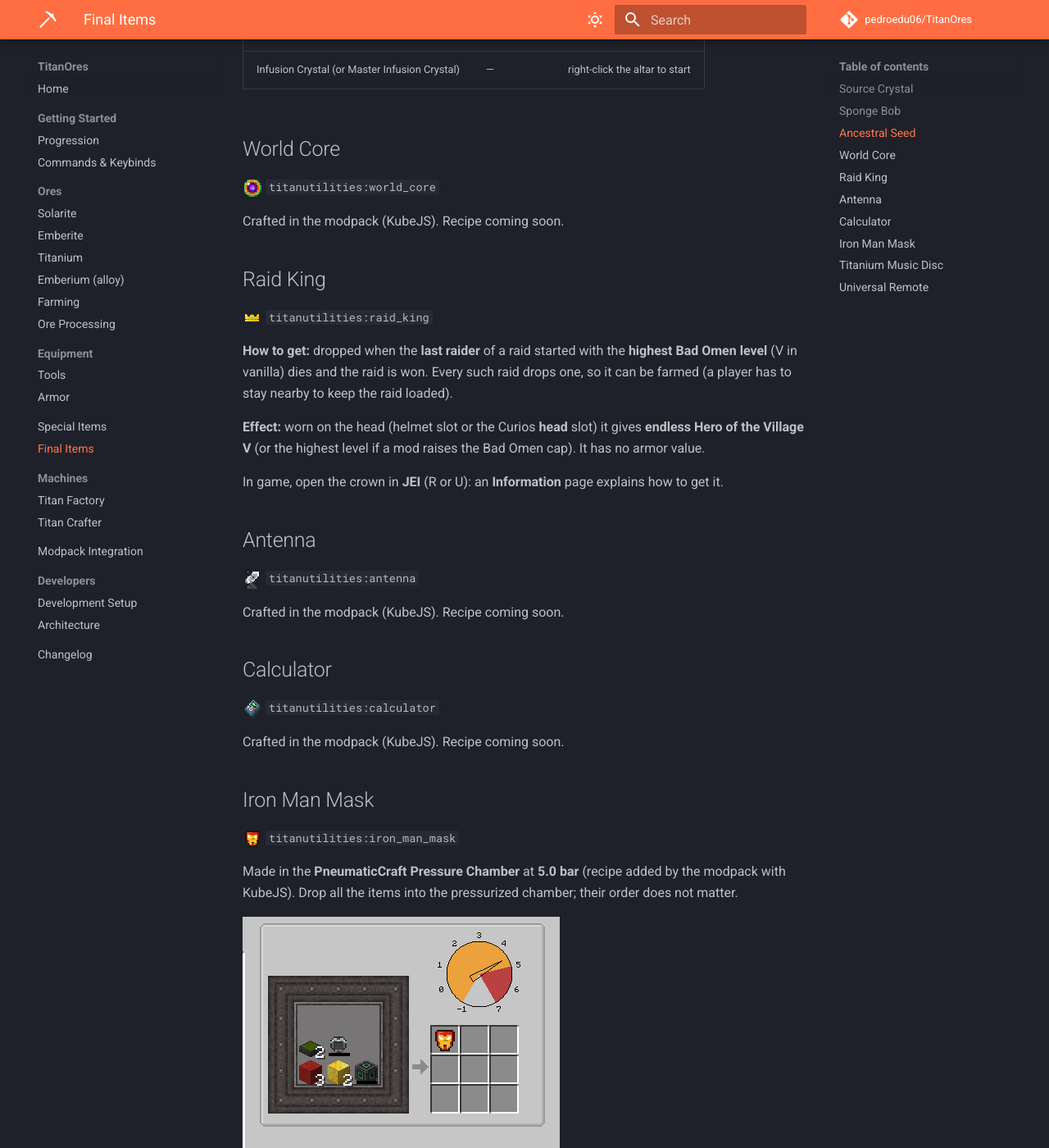
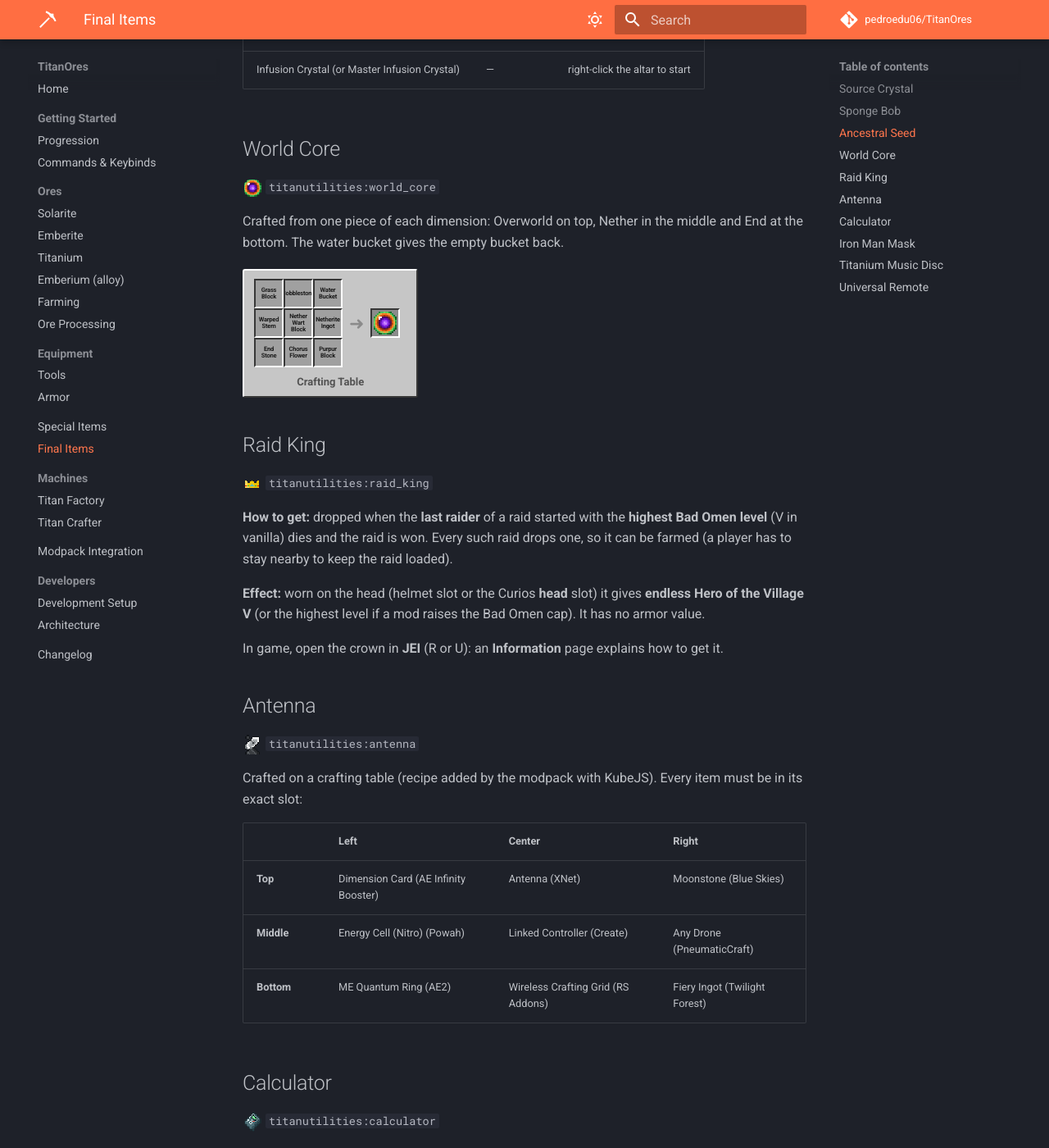
Before and after one commit to pedroedu06/TitanOres_documentacion, an MkDocs documentation site: the page built from docs/final-items.md, in a window 1280 px wide and 1400 px high, scrolled down 3338 px. Shown: the whole window at 82% size. Built offline with MkDocs 1.6.1 and Material for MkDocs 9.7.7, drawn with Linux system fonts in a browser that asks for light colours; comment, search, counter and statistics services are not loaded; some of the changed text lies outside the part shown.

Commit message:
itens finais crafts colocados

```diff
--- a/docs/final-items.md
+++ b/docs/final-items.md
@@ -12,10 +12,10 @@ the [Titan Crafter](titan-crafter.md).
 | ![](assets/icons/source_crystal.png){ .mc-inline } [Source Crystal](#source-crystal) | `titanutilities:source_crystal` | Hephaestus Forge ritual (Forbidden & Arcanus) |
 | ![](assets/icons/sponge_bob.png){ .mc-inline } [Sponge Bob](#sponge-bob) | `titanutilities:sponge_bob` | Create Mechanical Crafters |
 | ![](assets/icons/ancestral_seed.png){ .mc-inline } [Ancestral Seed](#ancestral-seed) | `titanutilities:ancestral_seed` | Infusion Altar (Mystical Agriculture) |
-| ![](assets/icons/world_core.png){ .mc-inline } [World Core](#world-core) | `titanutilities:world_core` | Crafted in the modpack |
+| ![](assets/icons/world_core.png){ .mc-inline } [World Core](#world-core) | `titanutilities:world_core` | Crafting Table |
 | ![](assets/icons/raid_king.png){ .mc-inline } [Raid King](#raid-king) | `titanutilities:raid_king` | Max Bad Omen raid drop |
-| ![](assets/icons/antenna.png){ .mc-inline } [Antenna](#antenna) | `titanutilities:antenna` | Crafted in the modpack |
-| ![](assets/icons/calculator.png){ .mc-inline } [Calculator](#calculator) | `titanutilities:calculator` | Crafted in the modpack |
+| ![](assets/icons/antenna.png){ .mc-inline } [Antenna](#antenna) | `titanutilities:antenna` | Crafting Table |
+| ![](assets/icons/calculator.png){ .mc-inline } [Calculator](#calculator) | `titanutilities:calculator` | Crafting Table |
 | ![](assets/icons/iron_man_mask.png){ .mc-inline } [Iron Man Mask](#iron-man-mask) | `titanutilities:iron_man_mask` | Pressure Chamber (5.0 bar) |
 | ![](assets/icons/music_disc_titanium.png){ .mc-inline } [Titanium Music Disc](#music-disc-titanium) | `titanutilities:music_disc_titanium` | Titan Crafter |
 | ![](assets/icons/universal_remote.png){ .mc-inline } [Universal Remote](#universal-remote) | `titanutilities:universal_remote` | Titan Crafter (200M FE) |
@@ -79,7 +79,12 @@ Made on the Mystical Agriculture **Infusion Altar** (recipe added by the modpack
 
 ![](assets/icons/world_core.png){ .mc-inline } `titanutilities:world_core`
 
-Crafted in the modpack (KubeJS). Recipe coming soon.
+Crafted from one piece of each dimension: Overworld on top, Nether in the middle and End at the bottom. The water
+bucket gives the empty bucket back.
+
+<div class="recipes">
+--8<-- "recipes/world_core.html"
+</div>
 
 ## Raid King { #raid-king }
 
@@ -98,13 +103,25 @@ In game, open the crown in **JEI** (R or U): an **Information** page explains ho
 
 ![](assets/icons/antenna.png){ .mc-inline } `titanutilities:antenna`
 
-Crafted in the modpack (KubeJS). Recipe coming soon.
+Crafted on a crafting table (recipe added by the modpack with KubeJS). Every item must be in its exact slot:
+
+| | Left | Center | Right |
+|---|---|---|---|
+| **Top** | Dimension Card (AE Infinity Booster) | Antenna (XNet) | Moonstone (Blue Skies) |
+| **Middle** | Energy Cell (Nitro) (Powah) | Linked Controller (Create) | Any Drone (PneumaticCraft) |
+| **Bottom** | ME Quantum Ring (AE2) | Wireless Crafting Grid (RS Addons) | Fiery Ingot (Twilight Forest) |
 
 ## Calculator { #calculator }
 
 ![](assets/icons/calculator.png){ .mc-inline } `titanutilities:calculator`
 
-Crafted in the modpack (KubeJS). Recipe coming soon.
+Crafted on a crafting table (recipe added by the modpack with KubeJS). Every item must be in its exact slot:
+
+| | Left | Center | Right |
+|---|---|---|---|
+| **Top** | | ME Wireless Access Point | |
+| **Middle** | Compact Machine (Large) | Advanced Computer | Wireless Terminal |
+| **Bottom** | ![](assets/icons/solarite_magnet.png){ .mc-inline } Solarite Magnet | Memory Card | |
 
 ## Iron Man Mask { #iron-man-mask }
 
--- /dev/null
+++ b/docs/snippets/recipes/world_core.html
@@ -0,0 +1 @@
+<div class="mc-recipe"><div class="mc-grid"><span class="mc-slot mc-text" title="Grass Block"><span class="mc-label">Grass Block</span></span><span class="mc-slot mc-text" title="Cobblestone"><span class="mc-label">Cobblestone</span></span><span class="mc-slot mc-text" title="Water Bucket"><span class="mc-label">Water Bucket</span></span><span class="mc-slot mc-text" title="Warped Stem"><span class="mc-label">Warped Stem</span></span><span class="mc-slot mc-text" title="Nether Wart Block"><span class="mc-label">Nether Wart Block</span></span><span class="mc-slot mc-text" title="Netherite Ingot"><span class="mc-label">Netherite Ingot</span></span><span class="mc-slot mc-text" title="End Stone"><span class="mc-label">End Stone</span></span><span class="mc-slot mc-text" title="Chorus Flower"><span class="mc-label">Chorus Flower</span></span><span class="mc-slot mc-text" title="Purpur Block"><span class="mc-label">Purpur Block</span></span></div><span class="mc-arrow">&#10140;</span><span class="mc-slot" title="World Core"><img src="../assets/icons/world_core.png" alt="World Core"></span><div class="mc-station">Crafting Table</div></div>
```
